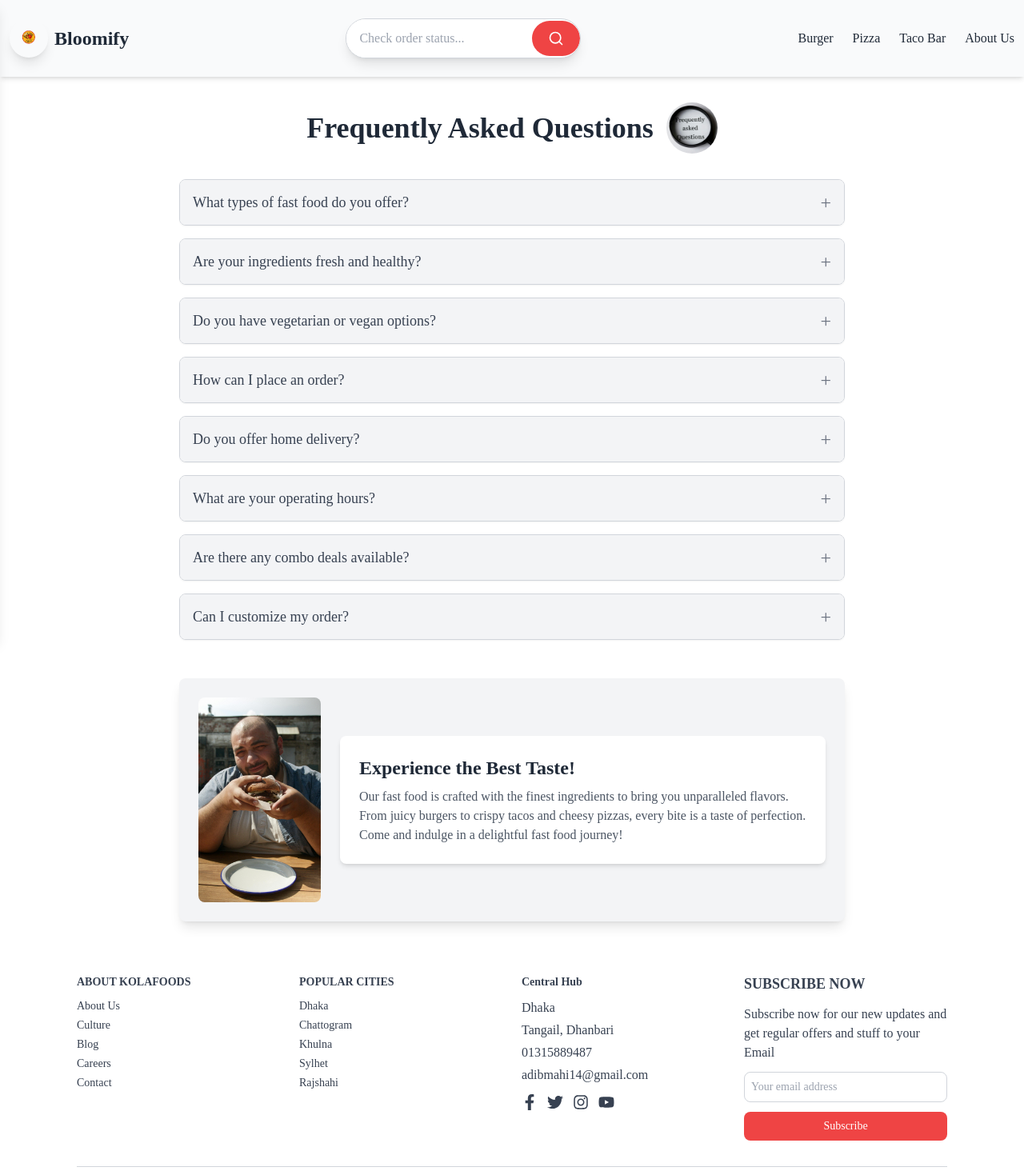
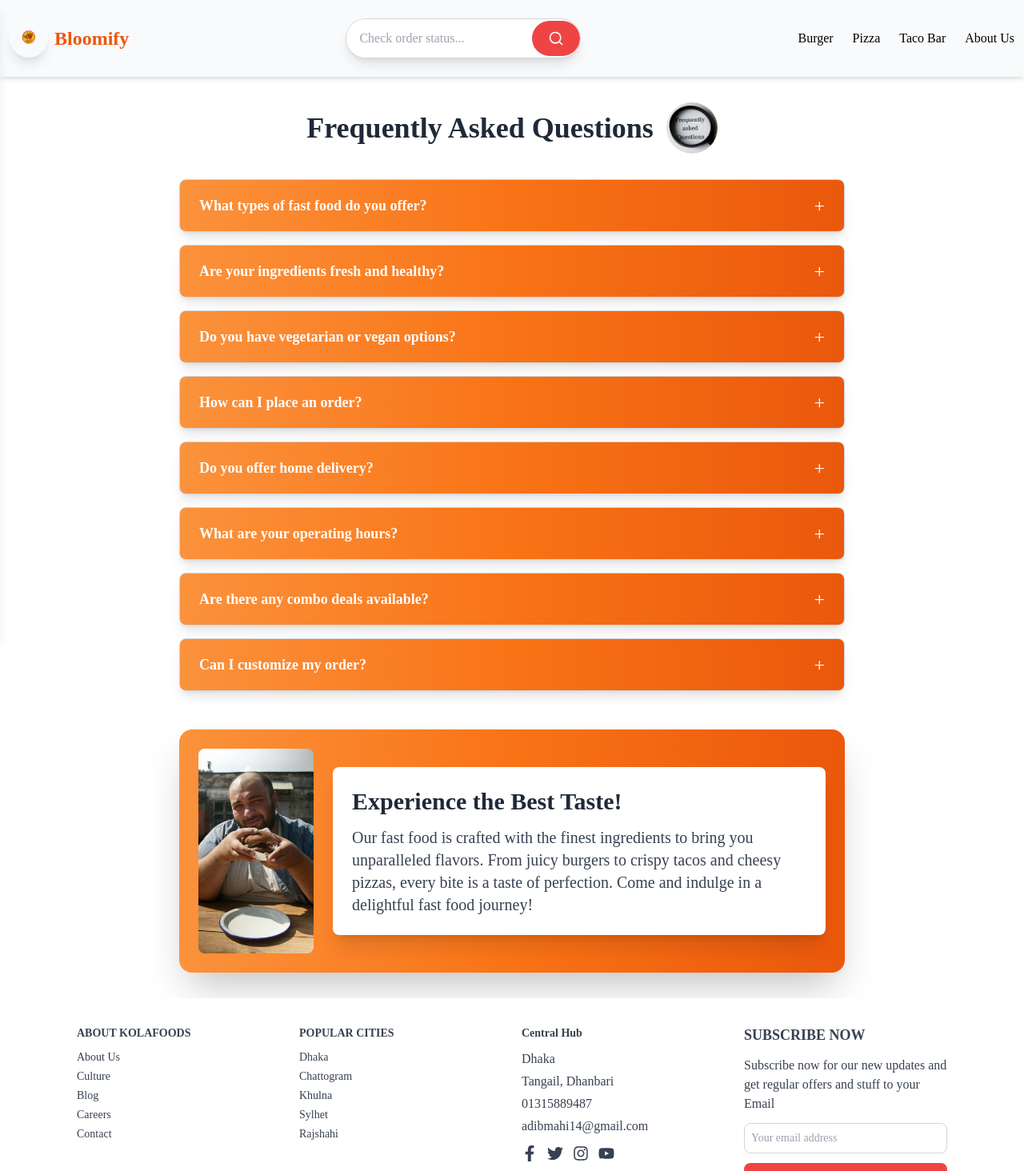
Before and after one commit to MAAhi-ahi/bloomify, a React (Vite) app in the folder bloomify-fastfoods/: page /faqs in a window 1280 px wide. Shown: the top 1464 px of the page at 80% size. Built offline with nearby package versions, Linux system fonts and the light colour scheme.

Commit message:
new update

```diff
--- a/bloomify-fastfoods/src/feature/cart/Cart.jsx
+++ b/bloomify-fastfoods/src/feature/cart/Cart.jsx
@@ -28,7 +28,7 @@ function Cart() {
       {/* Total Price */}
       <div className="flex justify-between items-center mt-6 py-3 bg-gray-100 rounded-lg shadow-md">
         <span className="text-xl font-medium text-gray-800">Total</span>
-        <span className="text-2xl font-bold text-indigo-600">
+        <span className="text-2xl font-bold text-orange-600">
           BDT {cart.reduce((total, item) => total + item.totalPrice, 0).toFixed(2)}
         </span>
       </div>
@@ -37,13 +37,13 @@ function Cart() {
       <div className="mt-6 grid grid-cols-1 gap-4 sm:grid-cols-2">
         <Link
           to="/order/new"
-          className='bg-blue-500 text-white font-semibold py-2 px-4 rounded-lg shadow-md transition duration-300 ease-in-out transform hover:scale-105 hover:bg-blue-600 focus:outline-none focus:ring-2 focus:ring-blue-300 active:bg-blue-700 sm:text-lg md:text-xl'
+          className='bg-orange-600 text-white font-semibold py-2 px-4 rounded-lg shadow-md transition duration-300 ease-in-out transform hover:scale-105 hover:bg-orange-600 focus:outline-none focus:ring-2 focus:ring-orange-400 active:bg-orange-700 sm:text-lg md:text-xl'
         >
           Place Order
         </Link>
         <button
           onClick={() => dispatch(clearCart())}
-          className="bg-red-500 text-white font-semibold py-2 px-4 rounded-lg shadow-md transition duration-300 ease-in-out transform hover:scale-105 hover:bg-red-600 focus:outline-none focus:ring-2 focus:ring-red-300 active:bg-red-700 sm:text-lg md:text-xl"
+          className="bg-red-600 text-white font-semibold py-2 px-4 rounded-lg shadow-md transition duration-300 ease-in-out transform hover:scale-105 hover:bg-red-700 focus:outline-none focus:ring-2 focus:ring-red-300 active:bg-red-700 sm:text-lg md:text-xl"
         >
           Clear Cart
         </button>
--- a/bloomify-fastfoods/src/feature/cart/CartItem.jsx
+++ b/bloomify-fastfoods/src/feature/cart/CartItem.jsx
@@ -41,7 +41,7 @@ function CartItem({ item }) {
   {/* Increase Button */}
   <button
     onClick={handleIncrease}
-    className="px-3 py-1 sm:px-4 sm:py-2 text-base sm:text-lg font-semibold text-white bg-blue-500 rounded-md shadow-md hover:bg-blue-600 transition duration-200"
+    className="px-3 py-1 sm:px-4 sm:py-2 text-base sm:text-lg font-semibold text-white bg-orange-500 rounded-md shadow-md hover:bg-orange-600 transition duration-200"
   >
     +
   </button>
--- a/bloomify-fastfoods/src/feature/cart/cartSlice.js
+++ b/bloomify-fastfoods/src/feature/cart/cartSlice.js
@@ -62,3 +62,5 @@ export const getTotalCartQuantity = (state) =>
 
 export const getTotalCartPrice = (state) =>
   state.cart.cart.reduce((sum, item) => sum + item.totalPrice, 0);
+
+export const getCurrentQuantityById = (id) => (state) => state.cart.cart.find((item) => item.itemId === id)?. quantity ?? 0;
--- /dev/null
+++ b/bloomify-fastfoods/src/feature/menu/DeleteItem.jsx
@@ -0,0 +1,14 @@
+import { useDispatch } from "react-redux"
+import { deleteItem } from "../cart/cartSlice";
+
+// eslint-disable-next-line react/prop-types
+function DeleteItem({itemId}) {
+    const dispatch = useDispatch();
+    return (
+        <button className="mt-4 w-full bg-red-600 text-white py-2 rounded-lg hover:bg-red-700 transition duration-300" onClick={() => dispatch(deleteItem(itemId ))}>
+            Remove from cart
+        </button>
+    )
+}
+
+export default DeleteItem
--- a/bloomify-fastfoods/src/feature/menu/TacobarItem.jsx
+++ b/bloomify-fastfoods/src/feature/menu/TacobarItem.jsx
@@ -1,11 +1,14 @@
-import { useDispatch } from "react-redux";
+import { useDispatch, useSelector } from "react-redux";
 import { formatCurrency } from "../../utitlis/helpers";
-import { addItem } from "../cart/cartSlice";
+import { addItem, getCurrentQuantityById } from "../cart/cartSlice";
+import DeleteItem from "./DeleteItem";
 /* eslint-disable react/prop-types */
 
 function TacobarItem({ taco }) {
   const {id, name, unitPrice, ingredients, soldOut, imageUrl } = taco;
   const dispatch = useDispatch();
+  const currentQuantity = useSelector(getCurrentQuantityById(id));
+  const isInCart = currentQuantity > 0;
 
   function handleAddCart() {
     const newItme = {
@@ -36,8 +39,9 @@ function TacobarItem({ taco }) {
             <p className="text-lg font-bold text-red-600">Sold out</p>
           )}
         </div>
-        {!soldOut && (
-          <button onClick={handleAddCart} className="mt-4 w-full bg-red-500 text-white py-2 rounded-lg hover:bg-red-600 transition duration-300">
+        {isInCart &&  <DeleteItem itemId={id}/>}
+        {!soldOut && !isInCart && (
+          <button onClick={handleAddCart} className="mt-4 w-full bg-orange-600 text-white py-2 rounded-lg hover:bg-orange-700 transition duration-300">
             Add to Cart
           </button>
         )}
--- a/bloomify-fastfoods/src/feature/order/Order.jsx
+++ b/bloomify-fastfoods/src/feature/order/Order.jsx
@@ -219,7 +219,7 @@ function Order() {
       <div className="mt-8">
         <button
           onClick={() => alert("You can track your order!")}
-          className="w-full py-3 px-6 bg-indigo-600 text-white rounded-lg font-medium text-lg sm:text-xl hover:bg-indigo-700 transition duration-300"
+          className="w-full py-3 px-6 bg-orange-600 text-white rounded-lg font-medium text-lg sm:text-xl hover:bg-orange-700 transition duration-300"
         >
           Track Order
         </button>
--- a/bloomify-fastfoods/src/ui/Header.jsx
+++ b/bloomify-fastfoods/src/ui/Header.jsx
@@ -9,7 +9,7 @@ function Header() {
           alt="Bloom food"
           className="h-12 w-12 object-cover rounded-full shadow-lg"
         />
-        <span className="text-2xl font-bold text-gray-800 hover:text-blue-500 transition">
+        <span className="text-2xl font-bold text-orange-600 hover:text-orange-700 transition">
           Bloomify
         </span>
       </Link>
--- a/bloomify-fastfoods/src/ui/Navbar.jsx
+++ b/bloomify-fastfoods/src/ui/Navbar.jsx
@@ -25,11 +25,11 @@ function Navbar() {
         </div>
 
         {/* Desktop Navbar */}
-        <nav className="hidden md:flex space-x-6 text-gray-800 font-medium">
-          <NavLink to="/burgermenu" onClick={closeMenu} className={({ isActive }) => isActive ? "text-blue-500 underline" : "hover:text-blue-500 transition"}>Burger</NavLink>
-          <NavLink to="/pizzamenu" onClick={closeMenu} className={({ isActive }) => isActive ? "text-blue-500 underline" : "hover:text-blue-500 transition"}>Pizza</NavLink>
-          <NavLink to="/tacobarmenu" onClick={closeMenu} className={({ isActive }) => isActive ? "text-blue-500 underline" : "hover:text-blue-500 transition"}>Taco Bar</NavLink>
-          <NavLink to="/aboutus" onClick={closeMenu} className={({ isActive }) => isActive ? "text-blue-500 underline" : "hover:text-blue-500 transition"}>About Us</NavLink>
+        <nav className="hidden md:flex space-x-6 text-black font-medium">
+          <NavLink to="/burgermenu" onClick={closeMenu} className={({ isActive }) => isActive ? "text-orange-500 underline" : "hover:text-orange-600 transition"}>Burger</NavLink>
+          <NavLink to="/pizzamenu" onClick={closeMenu} className={({ isActive }) => isActive ? "text-orange-500 underline" : "hover:text-orange-600 transition"}>Pizza</NavLink>
+          <NavLink to="/tacobarmenu" onClick={closeMenu} className={({ isActive }) => isActive ? "text-orange-500 underline" : "hover:text-orange-600 transition"}>Taco Bar</NavLink>
+          <NavLink to="/aboutus" onClick={closeMenu} className={({ isActive }) => isActive ? "text-orange-500 underline" : "hover:text-orange-600 transition"}>About Us</NavLink>
         </nav>
 
         {/* Hamburger Menu Button */}
--- a/bloomify-fastfoods/src/ui/description/Faqs.jsx
+++ b/bloomify-fastfoods/src/ui/description/Faqs.jsx
@@ -56,7 +56,7 @@ function FAQPage() {
       </div>
       <div className="space-y-4">
         {faqsData.map((faq, index) => (
-          <div
+        /* <div
             key={index}
             className="border border-gray-300 rounded-lg overflow-hidden shadow-sm"
           >
@@ -74,23 +74,47 @@ function FAQPage() {
                 {faq.answer}
               </div>
             )}
+          </div> */
+          <div
+  key={index}
+  className="border border-gray-300 rounded-lg overflow-hidden shadow-lg mb-4"
+>
+  <button
+    onClick={() => toggleFAQ(index)}
+    className="w-full text-left px-6 py-4 bg-gradient-to-r from-orange-400 via-orange-500 to-orange-600 hover:bg-gradient-to-l focus:outline-none focus:ring-2 focus:ring-blue-500 flex justify-between items-center text-white"
+  >
+    <span className="text-lg font-semibold">{faq.question}</span>
+    <span className="text-2xl">
+      {activeIndex === index ? "-" : "+"}
+    </span>
+  </button>
+  {activeIndex === index && (
+    <div className="px-6 py-4 bg-white text-gray-700 rounded-b-lg shadow-inner">
+      {faq.answer}
     </div>
+  )}
+</div>
+
         ))}
       </div>
 
-      <section className="mt-12 flex flex-col md:flex-row items-center bg-gray-100 p-6 rounded-lg shadow-lg">
+      <section className="mt-12 flex flex-col md:flex-row items-center bg-gradient-to-r from-orange-400 via-orange-500 to-orange-600 p-6 rounded-2xl shadow-2xl">
   <img
     src="/images/eatburger.jpg"
     alt="Person eating burger"
-          className="w-full md:w-1/2 h-64 object-cover rounded-lg mb-4 md:mb-0 md:mr-6"
+    className="w-full md:w-1/2 h-64 object-cover rounded-lg mb-4 md:mb-0 md:mr-6 transition-transform duration-500 hover:scale-105"
   />
-        <div className="bg-white p-4 md:p-6 rounded-lg shadow-md text-center md:text-left">
-          <h2 className="text-2xl font-bold text-gray-800 mb-2">Experience the Best Taste!</h2>
-          <p className="text-gray-600">
+  <div className="bg-white p-4 md:p-6 rounded-lg shadow-xl text-center md:text-left">
+    <h2 className="text-3xl font-extrabold text-gray-800 mb-3 leading-tight">
+      Experience the Best Taste!
+    </h2>
+    <p className="text-gray-700 text-lg md:text-xl leading-relaxed">
       Our fast food is crafted with the finest ingredients to bring you unparalleled flavors. From juicy burgers to crispy tacos and cheesy pizzas, every bite is a taste of perfection. Come and indulge in a delightful fast food journey!
     </p>
   </div>
 </section>
+
+
     </div>
   );
 }
```
Also changed, not shown: bloomify-fastfoods/src/feature/menu/BurgerItem.jsx (+9 -5 lines), bloomify-fastfoods/src/feature/menu/MenuHighlight.jsx (+10 -6 lines), bloomify-fastfoods/src/feature/menu/PizzaItem.jsx (+10 -4 lines). Lines whose indentation alone changed are shown as unchanged.
